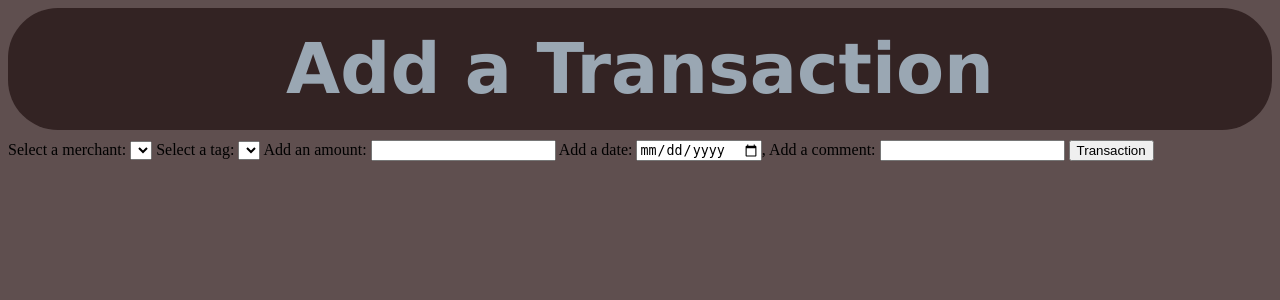
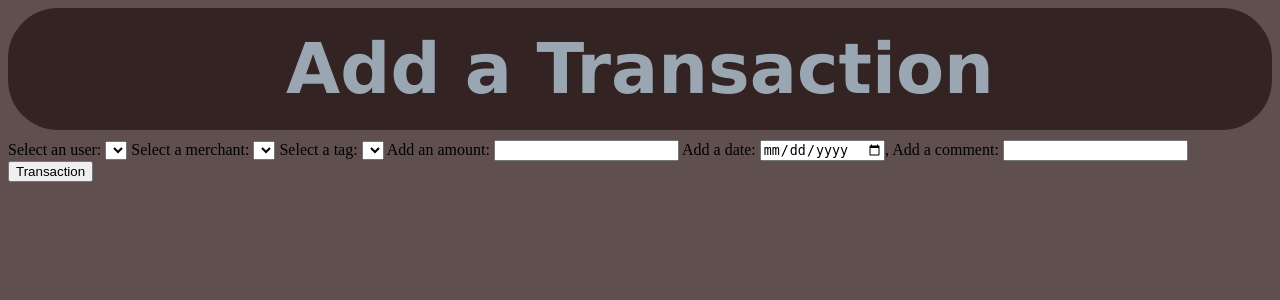
Before and after one commit to Chlebab/Spending_tracker, a Flask app: page /transactions/new in a window 1280 px wide. Shown: the top 300 px of the page. Run offline with Flask 3, Linux system fonts and the light colour scheme; data that the repository does not hold is empty.

Commit message:
added user to transaction

```diff
--- a/controllers/transaction_controller.py
+++ b/controllers/transaction_controller.py
@@ -3,7 +3,9 @@ from flask import Blueprint
 from models.merchant import Merchant
 from models.tag import Tag
 from models.transaction import Transaction
+from models.user import User
 from models.budget import Budget
+from models.vault import Vault
 from app import db
 
 
@@ -20,7 +22,6 @@ def transactions():
     budget = Budget.query.first()
     transactions_sum = sum(transaction.amount for transaction in transactions)
 
-
     return render_template("transactions/index.jinja", transactions = transactions, transactions_sum=transactions_sum, budget=budget)
 
 @transactions_blueprint.route("/transactions/<int:id>")
@@ -30,18 +31,20 @@ def show(id):
 
 @transactions_blueprint.route("/transactions/new", methods=['GET'])
 def new_transaction_form():
+    users = User.query.all()
     merchants = Merchant.query.all()
     tags = Tag.query.all()
-    return render_template("transactions/new_transaction.jinja", merchants = merchants, tags = tags)
+    return render_template("transactions/new_transaction.jinja", merchants = merchants, tags = tags, users=users)
 
 @transactions_blueprint.route("/transactions",  methods=['POST'])
 def add_new_transaction():
+    user_id = request.form['user_id']
     merchant_id = request.form['merchant_id']
     tag_id = request.form['tag_id']
     amount = request.form['amount']
     date = request.form['date']
     comment = request.form['comment']
-    transaction = Transaction(merchant_id = merchant_id, tag_id = tag_id, amount=amount, date=date, comment=comment)
+    transaction = Transaction(user_id=user_id, merchant_id = merchant_id, tag_id = tag_id, amount=amount, date=date, comment=comment)
     db.session.add(transaction)
     db.session.commit()
     return redirect('/transactions')
@@ -58,20 +61,23 @@ def delete_transaction():
 @transactions_blueprint.route("/transactions/edit/<int:id>", methods=["GET"])
 def edit_transaction_form(id):
     transaction_to_edit = Transaction.query.get(id)
+    users = User.query.all()
     merchants = Merchant.query.all()
     tags = Tag.query.all()
-    return render_template("transactions/edit_transaction.jinja", transaction=transaction_to_edit, merchants=merchants, tags=tags)
+    return render_template("transactions/edit_transaction.jinja", transaction=transaction_to_edit, users=users, merchants=merchants, tags=tags)
 
 @transactions_blueprint.route("/transactions/edit/<int:id>", methods = ["POST"])
 def edit_transaction(id):
     transaction_to_edit = Transaction.query.get(id)
     if transaction_to_edit:
+        user_id = request.form.get("user_id")
         merchant_id = request.form.get("merchant_id")
         tag_id = request.form.get("tag_id")
         amount = request.form.get("amount")
         date = request.form.get("date")
         comment = request.form.get("comment")
 
+        transaction_to_edit.user_id = user_id
         transaction_to_edit.merchant_id = merchant_id
         transaction_to_edit.tag_id = tag_id
         transaction_to_edit.amount = amount
@@ -90,6 +96,8 @@ def sort_transactions(column):
     transactions = get_transactions()
     transactions_sum = sum(transaction.amount for transaction in transactions)
 
+    if column == 'user':
+        transactions = sorted(transactions, key=lambda t: t.user.username)
     if column == 'merchant':
         transactions = sorted(transactions, key=lambda t: t.merchant.name)
     elif column == 'category':
--- a/controllers/user_controller.py
+++ b/controllers/user_controller.py
@@ -14,6 +14,11 @@ users_blueprint = Blueprint("users", __name__)
 def users():
     users = User.query.all()
     return render_template("users/index.jinja", users = users)
+
+@users_blueprint.route("/users/<id>")
+def show(id):
+    user = User.query.get(id)
+    return render_template("users/show_user.jinja", user=user)
 
 @users_blueprint.route("/users/new", methods=["GET"])
 def new_user_form():
--- a/models/transaction.py
+++ b/models/transaction.py
@@ -4,6 +4,7 @@ class Transaction(db.Model):
     __tablename__ = "transactions"
 
     id = db.Column(db.Integer, primary_key=True)
+    user_id = db.Column(db.Integer, db.ForeignKey('users.id'))
     merchant_id = db.Column(db.Integer, db.ForeignKey('merchants.id'))
     tag_id = db.Column(db.Integer, db.ForeignKey('tags.id'))
     amount = db.Column(db.Float)
--- a/models/user.py
+++ b/models/user.py
@@ -2,8 +2,8 @@ from app import db
 
 class User(db.Model):
     __tablename__ = "users"
-
     id = db.Column(db.Integer, primary_key=True)
+    transactions = db.relationship('Transaction', backref='user')
     username = db.Column(db.String(255))
     funds = db.Column(db.Float)
 
--- a/templates/transactions/index.jinja
+++ b/templates/transactions/index.jinja
@@ -49,6 +49,7 @@
     <thead>
         <tr>
             <th>No.</th>
+            <th><a href="{{ url_for('transactions.sort_transactions', column='username') }}">User</a></th>
             <th><a href="{{ url_for('transactions.sort_transactions', column='merchant') }}">Merchant</a></th>
             <th><a href="{{ url_for('transactions.sort_transactions', column='category') }}">Category</a></th>
             <th><a href="{{ url_for('transactions.sort_transactions', column='amount') }}">Amount</a></th>
@@ -62,6 +63,7 @@
         {% for transaction in transactions %}
         <tr>
             <td>{{ loop.index }}</td>
+            <td>{{ transaction.user.username }}</td>
             <td>{{ transaction.merchant.name }}</td>
             <td>{{ transaction.tag.category }}</td>
             <td>{{ transaction.amount }}</td>
--- a/templates/transactions/new_transaction.jinja
+++ b/templates/transactions/new_transaction.jinja
@@ -6,6 +6,13 @@
 <h1>Add a Transaction</h1>
 
 <form action="/transactions" method="post">
+    <label for="user">Select an user:</label>
+        <select name="user_id" id="users">
+        {% for user in users %}
+                <option value="{{ user.id }}">{{ user.username }}</option>
+        {% endfor %}
+        </select>
+
     <label for="merchant">Select a merchant:</label>
         <select name="merchant_id" id="merchants">
         {% for merchant in merchants %}
@@ -14,6 +21,7 @@
             {% endif %}
         {% endfor %}
         </select>
+
     <label for="tag">Select a tag:</label>
         <select name="tag_id" id="tags">
             {% for tag in tags %}
--- a/templates/users/index.jinja
+++ b/templates/users/index.jinja
@@ -32,7 +32,7 @@
     <tbody>
         {% for user in users %}
         <tr>
-            <td>{{ user.username }}</td>
+            <td><a href="/users/{{ user.id }}">{{ user.username }}</a></td>
             <td>{{ user.funds }}</td>
             <td>
                 <form action="/users/delete" method="POST">
```
Also changed, not shown: migrations/versions/ad93a8d85600_.py (added, +34 -0 lines), templates/transactions/edit_transaction.jinja (+13 -3 lines), templates/users/show_user.jinja (added, +10 -0 lines).
